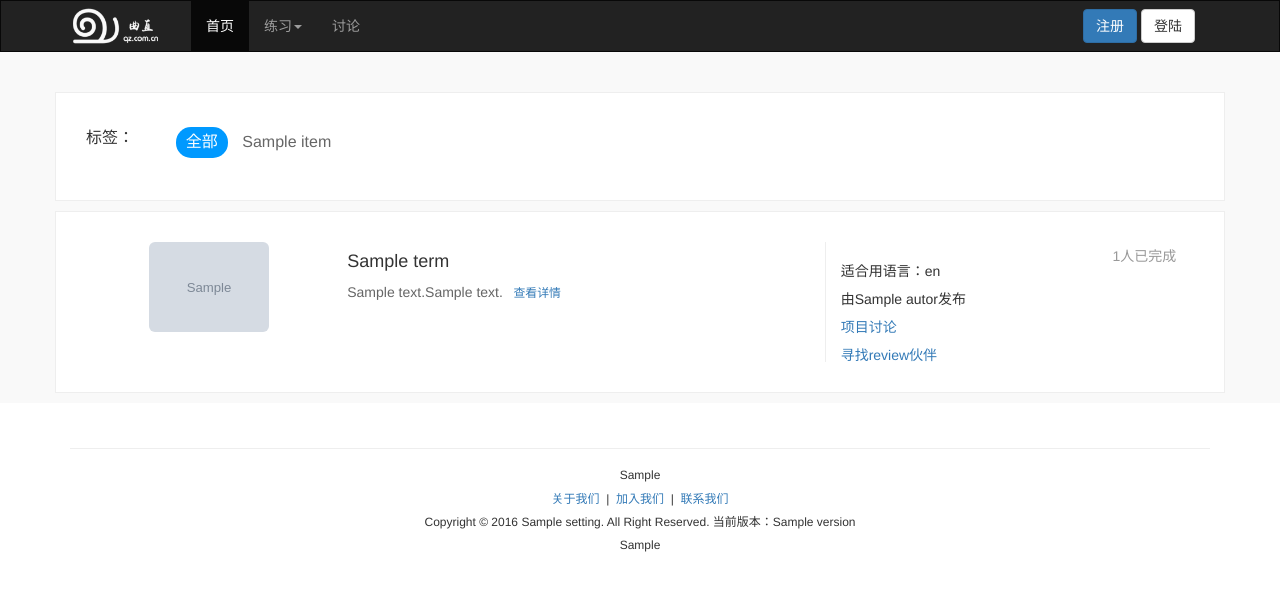
After one commit to Damon-wyg/qz, a Django app: template templates/projects.html in a window 1280 px wide. The commit adds this page. Shown: the top 591 px of the page. Run offline with Django 3.2, Linux system fonts and the light colour scheme; the template is opened without the code that fills it: most values are stand-ins (such as "Sample title", 1, 10 or a date in 2020); grey boxes marked "Sample" are stand-in pictures; some libraries are stand-ins or nearby versions.

Commit message:
add projects template

```diff
--- a/static/css/main.css
+++ b/static/css/main.css
@@ -1,3 +1,7 @@
+.hidden-class {
+    display: none;
+}
+
 .nav-no-radius {
     -webkit-border-radius: 0;
     -moz-border-radius: 0;
@@ -18,11 +22,6 @@
 
 #qz-lead {
     font-size: 28px;
-}
-
-.qz-sub-lead {
-    color: #fff;
-    font-size: medium;
 }
 
 .qz-title-lead {
@@ -50,22 +49,188 @@ filter: progid:DXImageTransform.Microsoft.Blur(PixelRadius=12, MakeShadow=false)
     background-color: #fff;
 }
 
+.qz-head {
+    padding-bottom: 1%;
+    border-bottom: 1px solid #e7e7e7;
+}
+
+.qz-block {
+    margin-top: 2%;
+    margin-bottom: 2%;
+}
+
+.qz-right-align {
+    margin-right: 15px;
+}
+
+.qz-text-box {
+    padding: 2%;
+    line-height: 2;
+    border-radius: 5px;
+}
+
+.qz-qustion-msg {
+    margin-bottom: 20px;
+}
+
+.qz-gray-bg {
+    background: #f9f9f9;
+}
+
+.qz-content-box {
+    padding: 30px;
+    margin-bottom: 10px;
+    border: solid 1px #eee;
+    background: #fff;
+}
+
+.qz-cates-title {
+    padding: 4px 0 4px 15px;
+    font-size: 16px;
+}
+
+.qz-cates-content, .qz-cates-content > a {
+    padding: 4px 10px;
+    margin: 0 0 4px 0;
+    font-size: 16px;
+    color: #666;
+    display: inline-block;
+    border-radius: 15px;
+    cursor: pointer;
+    transition: background 0.5s ease;
+}
+
+.qz-cates-content > a:hover, .qz-cates-content > a:focus, .qz-cates-content > a.active {
+    color: #fff;
+    background: #0099ff;
+    text-decoration: none;
+}
+
+.qz-proj-text {
+    height: 120px;
+    width: auto;
+    overflow: hidden;
+}
+
+.qz-proj-title {
+    margin-bottom: 5px;
+}
+
+.qz-proj-desc {
+    color: #666;
+    margin-top: 10px;
+    max-height: 80px;
+    overflow: hidden;
+}
+
+.qz-proj-detail-num {
+    color: #999;
+    margin-right: 5%;
+}
+
+.qz-proj-lang {
+    margin-top: 15px;
+}
+
+
 @media (min-width:768px) {
 .docs-bottom {
     border-bottom: 0px;
     padding-bottom: 80px;
 }
+
+.qz-proj-detail-box {
+    border-left: 1px solid #eee;
+    padding-left: 15px;
+    max-height: 120px;
+    overflow: hidden;
+}
+
+.qz-proj-detail-box > div {
+    line-height: 2.0;
+}
+
+.qz-proj-img {
+    max-width: 120px;
+    max-height: 120px;
+    margin: 0 auto;
+}
+
+.qz-split-line {
+    margin-top: 40px;
+    margin-bottom: 40px;
+}
+
+.qz-head-line {
+    padding-top: 40px;
+}
+
+.qz-sub-lead {
+    width: 80%;
+    color: #fff;
+    font-size: medium;
+    margin: 0px auto 4% auto;
+}
+
 }
 @media (min-width:480px) {
 .docs-bottom {
     border-bottom: 0px;
     padding-bottom: 80px;
 }
+
+.qz-split-line {
+    margin-top: 30px;
+    margin-bottom: 30px;
+}
+
+.qz-head-line {
+    padding-top: 40px;
+    margin: 0px auto 2% auto;
+}
+
+.qz-sub-lead {
+    color: #fff;
+    font-size: medium;
+}
+
 }
 @media (max-width:480px) {
 .docs-bottom {
     border-bottom: 0px;
 }
+
+.qz-sub-lead {
+    color: #fff;
+    font-size: medium;
+    line-height: 1.65;
+    margin: 0px auto 5% auto;
+}
+
+}
+
+@media (max-width:767px) {
+.qz-proj-detail-box {
+    border-top: 1px solid #eee;
+    padding-top: 10px;
+    margin-top: 10px;
+    max-height: 120px;
+    overflow: hidden;
+}
+
+.qz-proj-detail-box > div {
+    line-height: 1.5;
+}
+
+.qz-proj-img {
+    max-height: 120px;
+    margin: 20% auto;
+}
+
+.qz-sm-hidden {
+    display: none;
+}
+
 }
 
 #footer {
--- /dev/null
+++ b/templates/base.html
@@ -0,0 +1,38 @@
+<!DOCTYPE html>
+{% load staticfiles %}
+<html lang="zn-cn">
+    <head>{% block after_head %}{% endblock %}
+        <meta charset="utf-8">
+        <meta http-equiv="X-UA-Compatible" content="IE=edge">
+        <meta name="viewport" content="width=device-width, initial-scale=1">
+        <meta name="description" content="{% block metadescription %}{{ settings.APP_DESCRIPTION }}{% endblock %}" />
+        <meta name="keywords" content="{% block metakeywords %}{{ settings.APP_KEYWORDS }}{% endblock %}" />
+        {% block meta %}{% endblock %}
+        <title>
+            {% block title %}
+                {% block shorttitle %}{{ settings.WEB_NAME }}{% endblock %}-{% block titledesc %}{{ settings.WEB_DESC }}{% endblock %}
+            {% endblock %}
+        </title>
+
+        <link rel="shortcut icon" href="{% static 'images/logo.png' %}" />
+        <link href="http://cdn.bootcss.com/bootstrap/3.3.0/css/bootstrap.min.css" rel="stylesheet">
+        <!--[if lt IE 9]>
+        <script src="http://cdn.bootcss.com/html5shiv/3.7.2/html5shiv.min.js"></script>
+        <script src="http://cdn.bootcss.com/respond.js/1.4.2/respond.min.js"></script>
+        <![endif]-->
+        {% block add_css %}
+            <link href="{% static 'css/main.css' %}" rel="stylesheet">
+        {% endblock %}
+    </head>
+    <body>
+        <div class="content-wrapper">
+            {% include "header.html" %}
+            {% block content %}{% endblock %}
+            {% include "footer.html" %}
+        </div>
+
+        <script src="http://cdn.bootcss.com/jquery/1.11.1/jquery.min.js"></script>
+        <script src="http://cdn.bootcss.com/bootstrap/3.3.0/js/bootstrap.min.js"></script>
+        {% block add_js %}{% endblock %}
+    </body>
+</html>
--- a/templates/index.html
+++ b/templates/index.html
@@ -10,9 +10,9 @@
     <div class="bs-docs-masthead head-docs" role="main">
         <div class="container">
             <p class="lead" id="qz-lead">{{ settings.SLOGAN }}</p>
-            <div class="qz-sub-lead">
-                <p>曲直网是一个帮助准备进入IT行业的同学快速掌握核心技能的取职社区。通过经典题在线编程，项目实现与peer review等方式，帮助快速入行。</p>
-            </div>
+
+            <p class="qz-sub-lead">曲直网是一个帮助准备进入IT行业的同学快速掌握核心技能的学习社区，化被动为主动，化求职为取职。通过经典题在线编程，项目实现与peer review等方式，帮助快速入行。</p>
+
             <button type="button" class="btn btn-primary">立即开始</button>
             <p class="qz-sub-slogan">人生这趟旅途，走的大多是曲径，但求职这段，我们为你修直。</p>
         </div>
--- /dev/null
+++ b/templates/projects.html
@@ -0,0 +1,52 @@
+{% extends "base.html" %}
+{% load staticfiles %}
+
+{% block content %}
+<div class="qz-gray-bg">
+    <div class="container qz-head-line">
+        <div class="row">
+            <div class="qz-content-box col-md-12">
+                <div class="row">
+                    <div class="col-md-1 qz-cates-title">标签：</div>
+                    <div class="col-md-11 qz-cates-content">
+                        <a class="active" href="#">全部</a>
+                        {% for tag in tag_list %}
+                        <a class="" href="{{ tag.href }}">{{ tag.name }}</a>
+                        {% endfor %}
+                    </div>
+                </div>
+            </div>
+        </div>
+
+        {% for term in proj_terms %}
+        <div class="row qz-content-box">
+            <div class="col-sm-8">
+                <div class="row">
+                    <div class="col-xs-4">
+                        <img src="{{ term.imgurl }}" class="img-responsive img-rounded qz-proj-img">
+                    </div>
+                    <div class="col-xs-8">
+                        <div class="qz-proj-text">
+                            <h4 class="qz-proj-title">{{ term.title }}</h4>
+                            <div class="qz-proj-desc">
+                                <span>{{ term.desc_p1 }}</span><span class="qz-sm-hidden">{{ term.desc_p2 }}</span>
+                                <small>&nbsp;&nbsp;<a href="{{ term.detailurl }}" target="_blank">查看详情</a></small>
+                            </div>
+                        </div>
+                    </div>
+                </div>
+            </div>
+            <div class="col-sm-4">
+                <div class="row qz-proj-detail-box">
+                    <div class="pull-right qz-proj-detail-num">{{ term.num }}人已完成</div>
+                    <div class="qz-proj-lang">适合用语言：<span>{{ term.lang }}</span></div>
+                    <div>由{{ term.autor }}发布</div>
+                    <div><a href="{{ term.discussurl }}">项目讨论</a></div>
+                    <div><a href="{{ term.crurl }}">寻找review伙伴</a></div>
+                </div>
+            </div>
+        </div>
+        {% endfor %}
+    </div>
+</div>
+{% endblock %}
```
Also changed, not shown: learn_pro/views/__init__.py (+113 -0 lines), templates/algorithms.html (added, +103 -0 lines), templates/introduct.html (added, +49 -0 lines).
